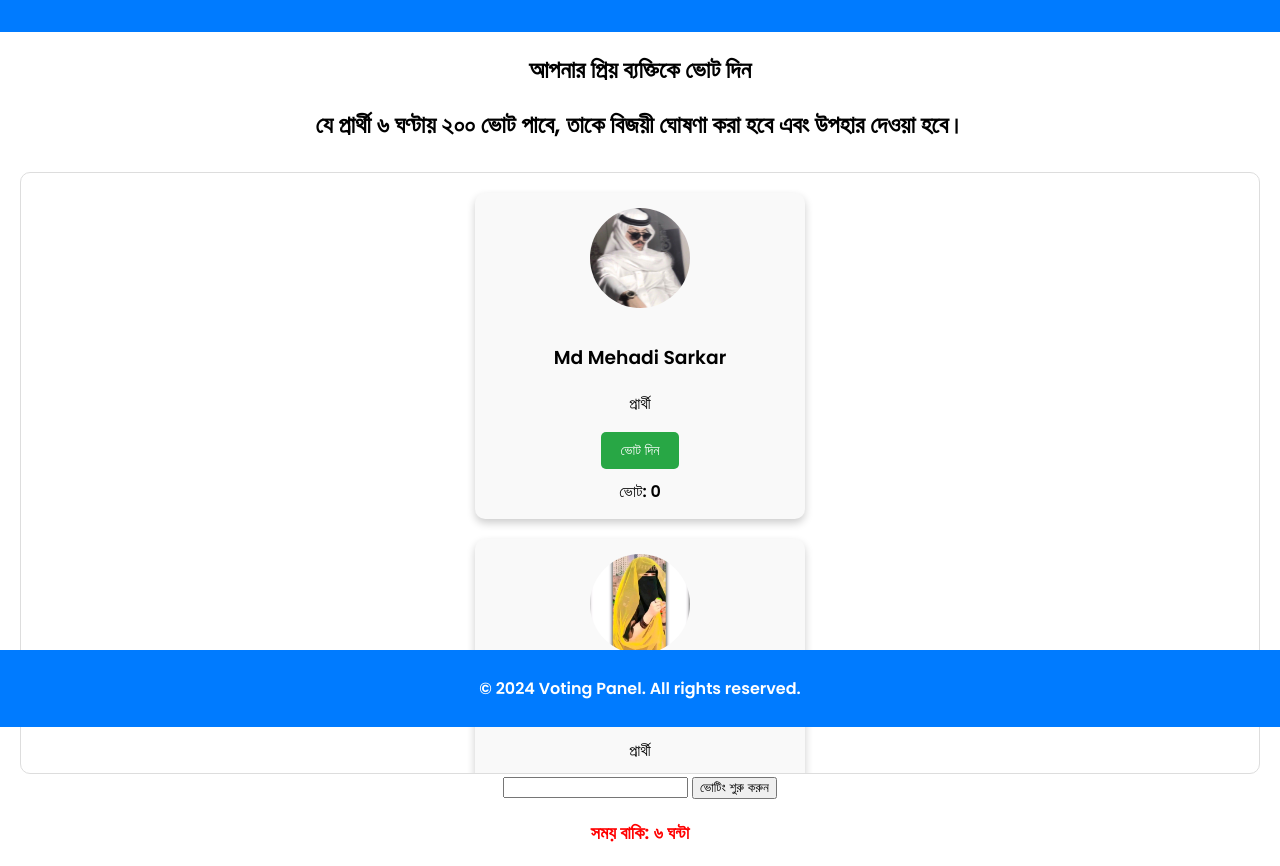
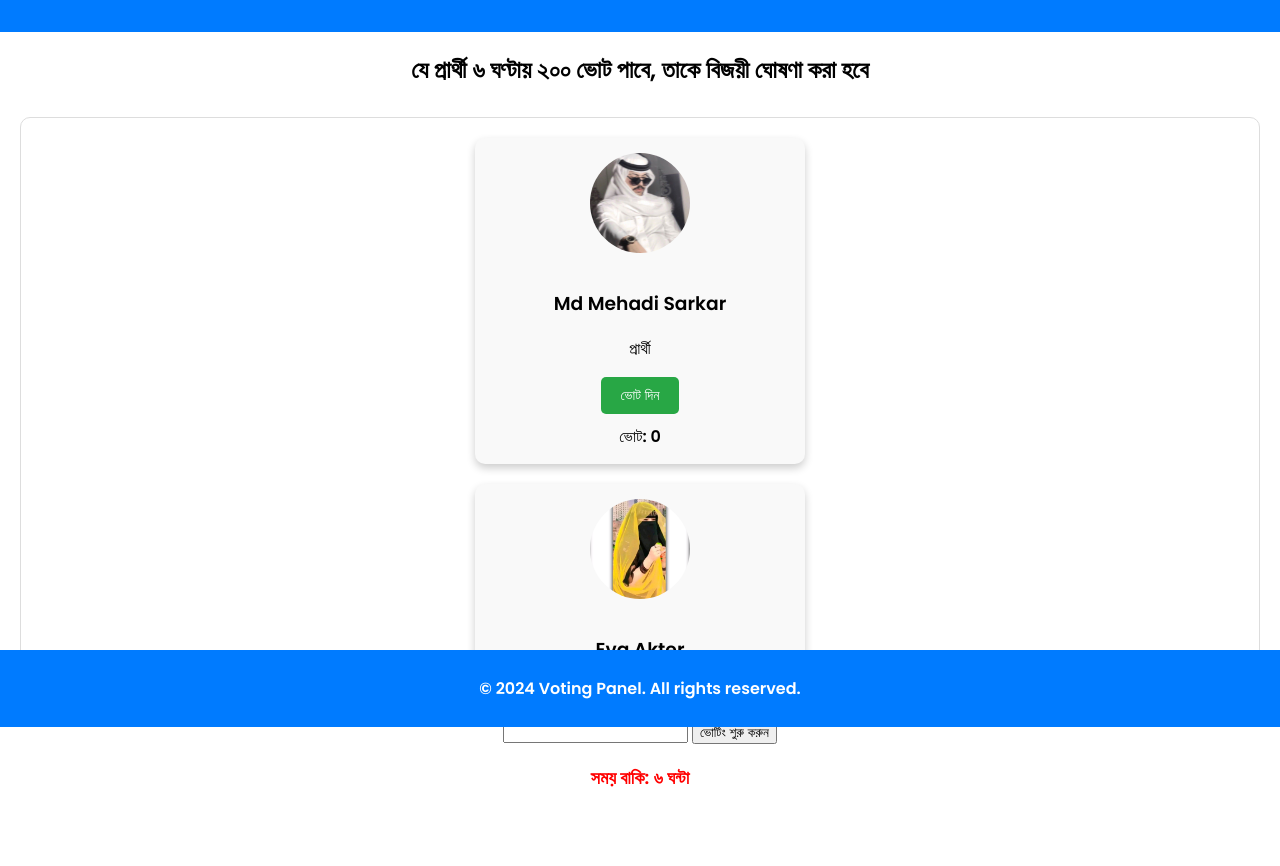
Before and after one commit to nanuvai017/Voting-Panel, a plain HTML site: page index.html in a window 1280 px wide. Shown: the part 73-939 px from the top of the page. After the commit the page ends 884 px from the top, so only its background shows below. Drawn offline with Linux system fonts and the light colour scheme.

Commit message:
Update index.html

```diff
--- a/index.html
+++ b/index.html
@@ -19,8 +19,7 @@
 
     <!-- Home Section -->
     <section id="home" class="container">
-        <h1>আপনার প্রিয় ব্যক্তিকে ভোট দিন</h1>
-        <h2>যে প্রার্থী ৬ ঘণ্টায় ২০০ ভোট পাবে, তাকে বিজয়ী ঘোষণা করা হবে এবং উপহার দেওয়া হবে।</h2>
+        <h2>যে প্রার্থী ৬ ঘণ্টায় ২০০ ভোট পাবে, তাকে বিজয়ী ঘোষণা করা হবে </h2>
 
         <!-- Candidates Section -->
         <div class="candidates-list">
```
